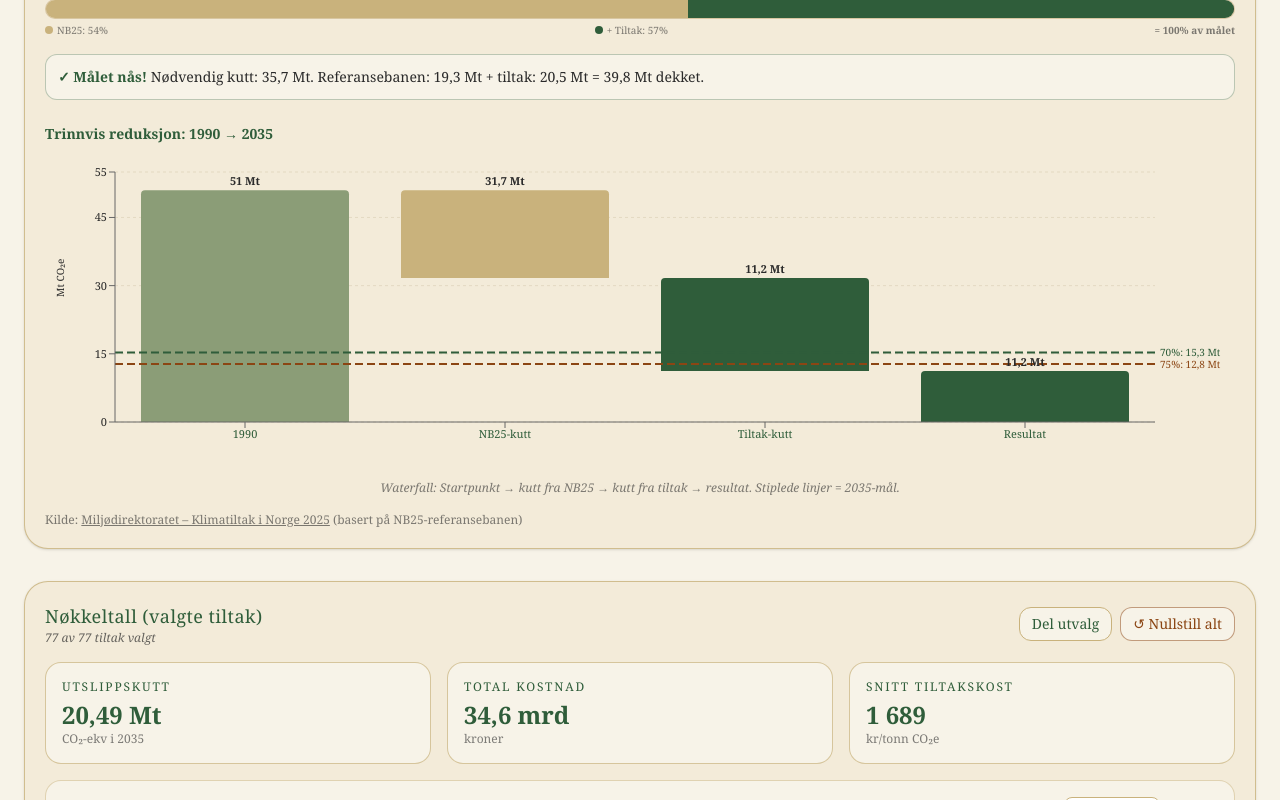
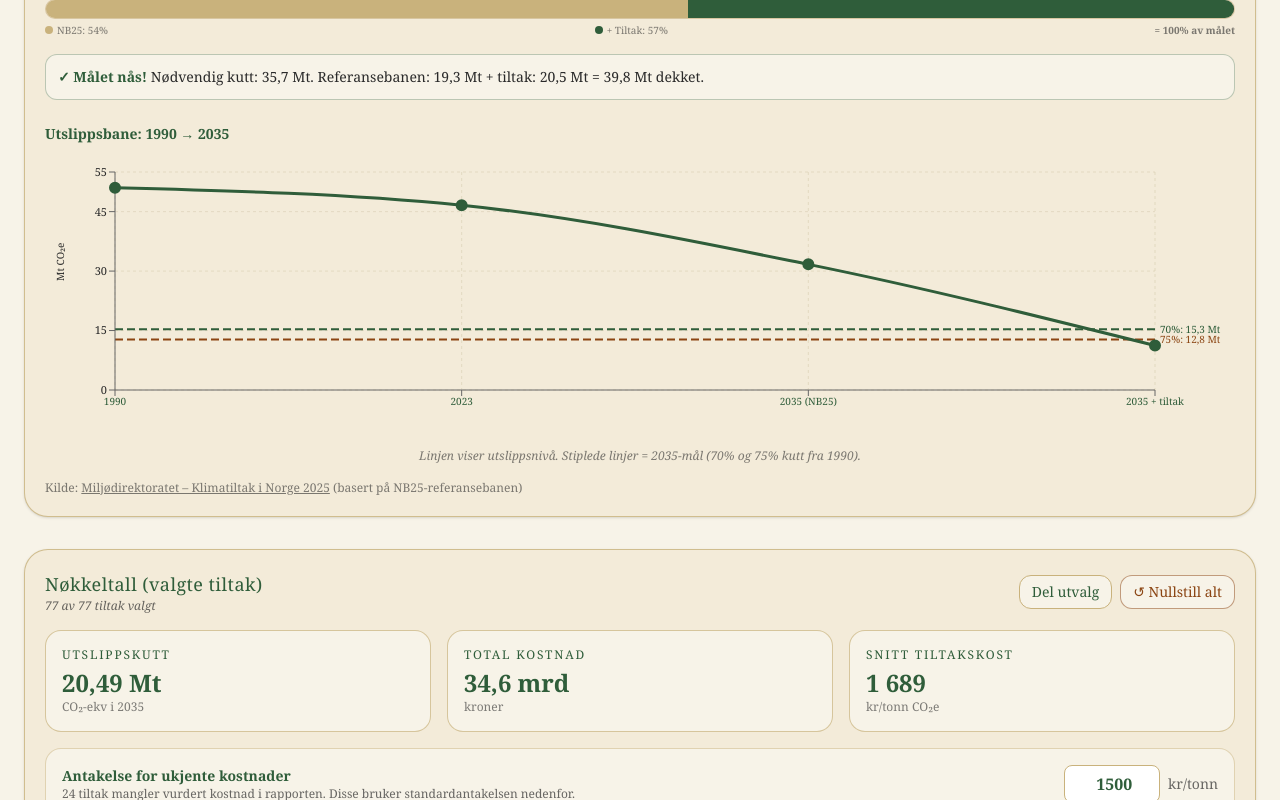
Before and after one commit to ollholl/klimatiltak-2025, a React (Vite) app: page / in a window 1280 px wide. Shown: the part 880-1680 px from the top of the page. Built offline with nearby package versions, Linux system fonts and the light colour scheme.

Commit message:
Bytt til linjegraf + vis 'Sum viste' i tiltakstabell
- Linjegraf viser utslippsbane: 1990 → 2023 → NB25 → tiltak
- Tiltakstabell viser nå sum av viste/filtrerte tiltak
- Sum valgte finnes allerede i nøkkeltall-seksjonen over

```diff
--- a/src/App.jsx
+++ b/src/App.jsx
@@ -11,6 +11,8 @@ import {
   ComposedChart,
   Cell,
   LabelList,
+  LineChart,
+  Line,
 } from "recharts";
 
 // --- Referansedata for klimamål og NB25-banen --------------------------------
@@ -471,6 +473,15 @@ export default function KlimakurPrestigeDashboard() {
     return rowsAll.filter((r) => selected.has(r.tiltak));
   }, [rowsAll, selected]);
 
+  // Totaler for viste (filtrerte) tiltak
+  const displayedTotals = useMemo(() => {
+    const displayedRows = measures.map(m => rowsMap.get(m.t)).filter(Boolean);
+    const potKt = displayedRows.reduce((a, r) => a + r.potensialKt, 0);
+    const potMt = potKt / 1000;
+    const cost = displayedRows.reduce((a, r) => a + (r.sumMrd ?? 0), 0);
+    return { potKt, potMt, cost };
+  }, [measures, rowsMap]);
+
   const totals = useMemo(() => {
     const potKt = rowsSelected.reduce((a, r) => a + r.potensialKt, 0);
     const potMt = potKt / 1000;
@@ -562,48 +573,15 @@ export default function KlimakurPrestigeDashboard() {
     })).sort((a, b) => a.kategori.localeCompare(b.kategori));
   }, [rowsSelected]);
 
-  // Data for waterfall-graf (viser trinnvis reduksjon)
-  const waterfallData = useMemo(() => {
-    const { baseline1990, ref2035, coveredByNB25, extraCut, emissionsWithMeasures } = targetAnalysis;
+  // Data for linje-graf (utslippsbane over tid)
+  const lineChartData = useMemo(() => {
+    const { baseline1990, ref2035, emissionsWithMeasures } = targetAnalysis;
 
-    // Waterfall: base = usynlig del, value = synlig del
     return [
-      {
-        label: "1990",
-        base: 0,
-        value: baseline1990,
-        total: baseline1990,
-        description: "Utslipp i referanseåret",
-        color: "#8B9D77",
-        isStart: true,
-      },
-      {
-        label: "NB25-kutt",
-        base: ref2035,
-        value: coveredByNB25,
-        total: ref2035,
-        description: `−${nb(coveredByNB25, 1)} Mt fra vedtatt politikk`,
-        color: "#C9B27C",
-        isReduction: true,
-      },
-      {
-        label: "Tiltak-kutt",
-        base: Math.max(0, emissionsWithMeasures),
-        value: extraCut,
-        total: Math.max(0, emissionsWithMeasures),
-        description: `−${nb(extraCut, 1)} Mt fra valgte tiltak`,
-        color: "#2F5D3A",
-        isReduction: true,
-      },
-      {
-        label: "Resultat",
-        base: 0,
-        value: Math.max(0, emissionsWithMeasures),
-        total: Math.max(0, emissionsWithMeasures),
-        description: "Utslipp i 2035 med tiltak",
-        color: emissionsWithMeasures <= targetAnalysis.targetLevel ? "#2F5D3A" : "#8B4513",
-        isEnd: true,
-      },
+      { year: "1990", emissions: baseline1990, label: "1990" },
+      { year: "2023", emissions: 46.6, label: "2023" }, // Omtrentlig dagens nivå
+      { year: "NB25", emissions: ref2035, label: "2035 (NB25)" },
+      { year: "Tiltak", emissions: Math.max(0, emissionsWithMeasures), label: "2035 + tiltak" },
     ];
   }, [targetAnalysis]);
 
@@ -858,14 +836,14 @@ export default function KlimakurPrestigeDashboard() {
               </div>
             )}
 
-            {/* Waterfall-graf: Trinnvis reduksjon fra 1990 til resultat */}
+            {/* Linjegraf: Utslippsbane over tid */}
             <div className="mt-6">
-              <h4 className="text-sm font-semibold text-[#2F5D3A] mb-2">Trinnvis reduksjon: 1990 → 2035</h4>
-              <div className="h-72 sm:h-80">
+              <h4 className="text-sm font-semibold text-[#2F5D3A] mb-2">Utslippsbane: 1990 → 2035</h4>
+              <div className="h-64 sm:h-72">
                 <ResponsiveContainer width="100%" height="100%">
-                  <ComposedChart data={waterfallData} margin={{ top: 20, right: 80, bottom: 20, left: 10 }}>
-                    <CartesianGrid strokeDasharray="3 3" stroke="#CBBF9F" strokeOpacity={0.4} vertical={false} />
-                    <XAxis dataKey="label" tick={{ fontSize: 11, fill: "#2F5D3A" }} />
+                  <LineChart data={lineChartData} margin={{ top: 20, right: 80, bottom: 20, left: 10 }}>
+                    <CartesianGrid strokeDasharray="3 3" stroke="#CBBF9F" strokeOpacity={0.4} />
+                    <XAxis dataKey="label" tick={{ fontSize: 10, fill: "#2F5D3A" }} />
                     <YAxis
                       domain={[0, 55]}
                       tick={{ fontSize: 11, fill: "#2A2A2A" }}
@@ -876,14 +854,9 @@ export default function KlimakurPrestigeDashboard() {
                         if (!active || !payload || !payload.length) return null;
                         const data = payload[0].payload;
                         return (
-                          <div className="bg-[#F7F3E8] border border-[#C9B27C]/80 rounded-xl p-3 shadow-lg font-serif text-sm max-w-xs">
+                          <div className="bg-[#F7F3E8] border border-[#C9B27C]/80 rounded-xl p-3 shadow-lg font-serif text-sm">
                             <p className="font-semibold text-[#2F5D3A] mb-1">{data.label}</p>
-                            <p className="text-xs text-[#2A2A2A]/70 italic">{data.description}</p>
-                            {data.isReduction ? (
-                              <p className="mt-1">Kutt: <span className="font-semibold text-[#2F5D3A]">−{nb(data.value, 1)} Mt</span></p>
-                            ) : (
-                              <p className="mt-1">Nivå: <span className="font-semibold">{nb(data.total, 1)} Mt</span></p>
-                            )}
+                            <p>Utslipp: <span className="font-semibold">{nb(data.emissions, 1)} Mt CO₂e</span></p>
                           </div>
                         );
                       }}
@@ -917,26 +890,20 @@ export default function KlimakurPrestigeDashboard() {
                       }}
                     />
 
-                    {/* Usynlig base-søyle (løfter de synlige søylene) */}
-                    <Bar dataKey="base" stackId="waterfall" fill="transparent" />
-
-                    {/* Synlig verdi-søyle */}
-                    <Bar dataKey="value" stackId="waterfall" radius={[4, 4, 0, 0]}>
-                      {waterfallData.map((entry, index) => (
-                        <Cell key={`cell-${index}`} fill={entry.color} />
-                      ))}
-                      <LabelList
-                        dataKey="total"
-                        position="top"
-                        formatter={(val) => `${nb(val, 1)} Mt`}
-                        style={{ fontSize: 11, fill: "#2A2A2A", fontWeight: 600 }}
-                      />
-                    </Bar>
-                  </ComposedChart>
+                    {/* Utslippslinje */}
+                    <Line
+                      type="monotone"
+                      dataKey="emissions"
+                      stroke="#2F5D3A"
+                      strokeWidth={3}
+                      dot={{ fill: "#2F5D3A", strokeWidth: 2, r: 5 }}
+                      activeDot={{ r: 7, fill: "#C9B27C" }}
+                    />
+                  </LineChart>
                 </ResponsiveContainer>
               </div>
               <p className="text-xs text-[#2A2A2A]/60 mt-2 text-center italic">
-                Waterfall: Startpunkt → kutt fra NB25 → kutt fra tiltak → resultat. Stiplede linjer = 2035-mål.
+                Linjen viser utslippsnivå. Stiplede linjer = 2035-mål (70% og 75% kutt fra 1990).
               </p>
             </div>
 
@@ -1326,13 +1293,13 @@ export default function KlimakurPrestigeDashboard() {
                     </tr>
                   );
                 })}
-                <tr className="font-semibold">
+                <tr className="font-semibold border-t border-[#C9B27C]/80">
                   <td className="py-2 pr-2" colSpan={3}>
-                    Sum (valgte)
+                    Sum (viste)
                   </td>
-                    <td className="py-2 pr-2 text-right">{nb(totals.potMt, 2)}</td>
+                  <td className="py-2 pr-2 text-right">{nb(displayedTotals.potMt, 2)}</td>
                   <td></td>
-                  <td className="py-2 pr-2 text-right">{nb(totals.cost, 2)}</td>
+                  <td className="py-2 pr-2 text-right">{nb(displayedTotals.cost, 2)}</td>
                 </tr>
               </tbody>
             </table>
```
